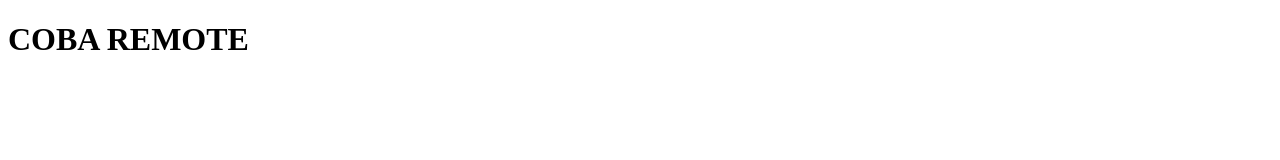
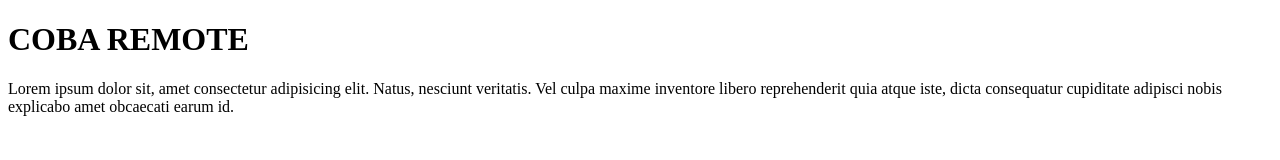
Before and after one commit to RashadAhmad2/rashad-test-remote, a plain HTML site: page index.html in a window 1280 px wide. Drawn offline with Linux system fonts and the light colour scheme.

Commit message:
menamn bahkan paragraf

```diff
--- a/index.html
+++ b/index.html
@@ -7,5 +7,6 @@
 </head>
 <body>
     <h1>COBA REMOTE</h1>
+    <p>Lorem ipsum dolor sit, amet consectetur adipisicing elit. Natus, nesciunt veritatis. Vel culpa maxime inventore libero reprehenderit quia atque iste, dicta consequatur cupiditate adipisci nobis explicabo amet obcaecati earum id.</p>
 </body>
 </html>
```
